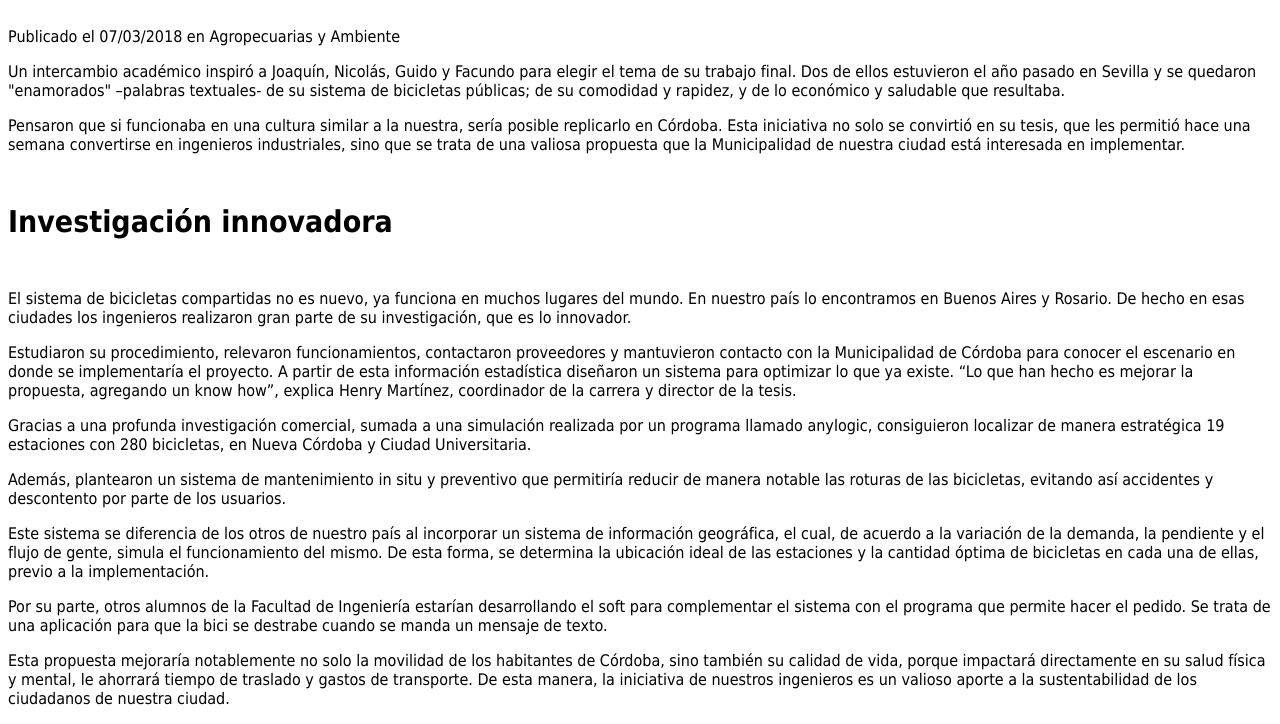
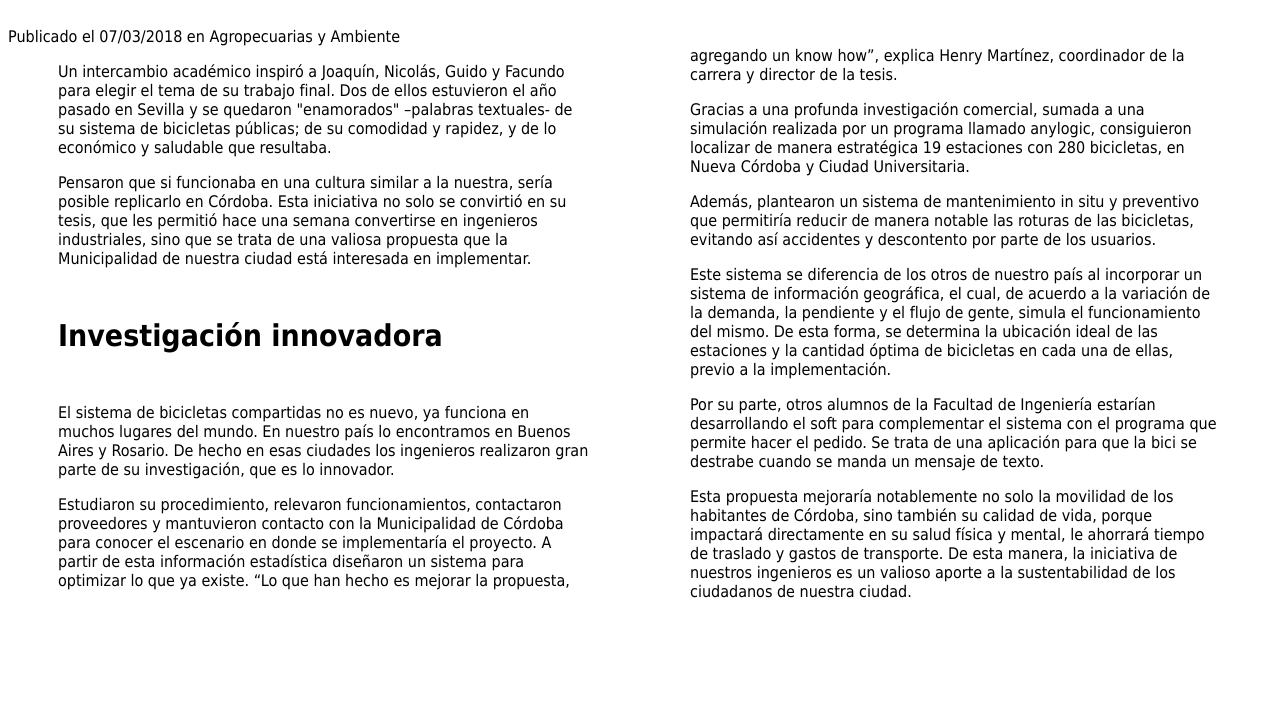
Before and after one commit to UCC-LabCompu2/ejercicios2022-lautarocorrea1, a plain HTML site: page Ejercicios-CSS/ej_columnas.html in a window 1280 px wide. Shown: the part 168-892 px from the top of the page. After the commit the page ends 800 px from the top, so only its background shows below. Drawn offline with Linux system fonts and the light colour scheme.

Commit message:
se realizo ej 2 columnas

```diff
--- a/Ejercicios-CSS/ej_columnas.html
+++ b/Ejercicios-CSS/ej_columnas.html
@@ -15,6 +15,11 @@
         font-family: Tahoma;
 
     }
+    article{
+        column-count: 2;
+        column-gap: 100px;
+        margin: 0px 50px;
+    }
     </style>
 </head>
 
@@ -28,7 +33,7 @@
     <h3 class="tituloNoticia">CordoBici</h3>
     Publicado el 07/03/2018 en Agropecuarias y Ambiente
     <article>
-        <div>
+        <div class="columna1">
             <p>
                 Un intercambio académico inspiró a Joaquín, Nicolás, Guido y Facundo para elegir el tema de su trabajo final.
                 Dos de ellos estuvieron el año pasado en Sevilla y se quedaron "enamorados" –palabras textuales- de su
@@ -58,7 +63,7 @@
                 de la tesis.
             </p>
         </div>
-        <div class="grid-item">
+        <div class="columna2">
             <p>
                 Gracias a una profunda investigación comercial, sumada a una simulación realizada por un programa llamado
                 anylogic, consiguieron localizar de manera estratégica 19 estaciones con 280 bicicletas, en Nueva Córdoba y
```
